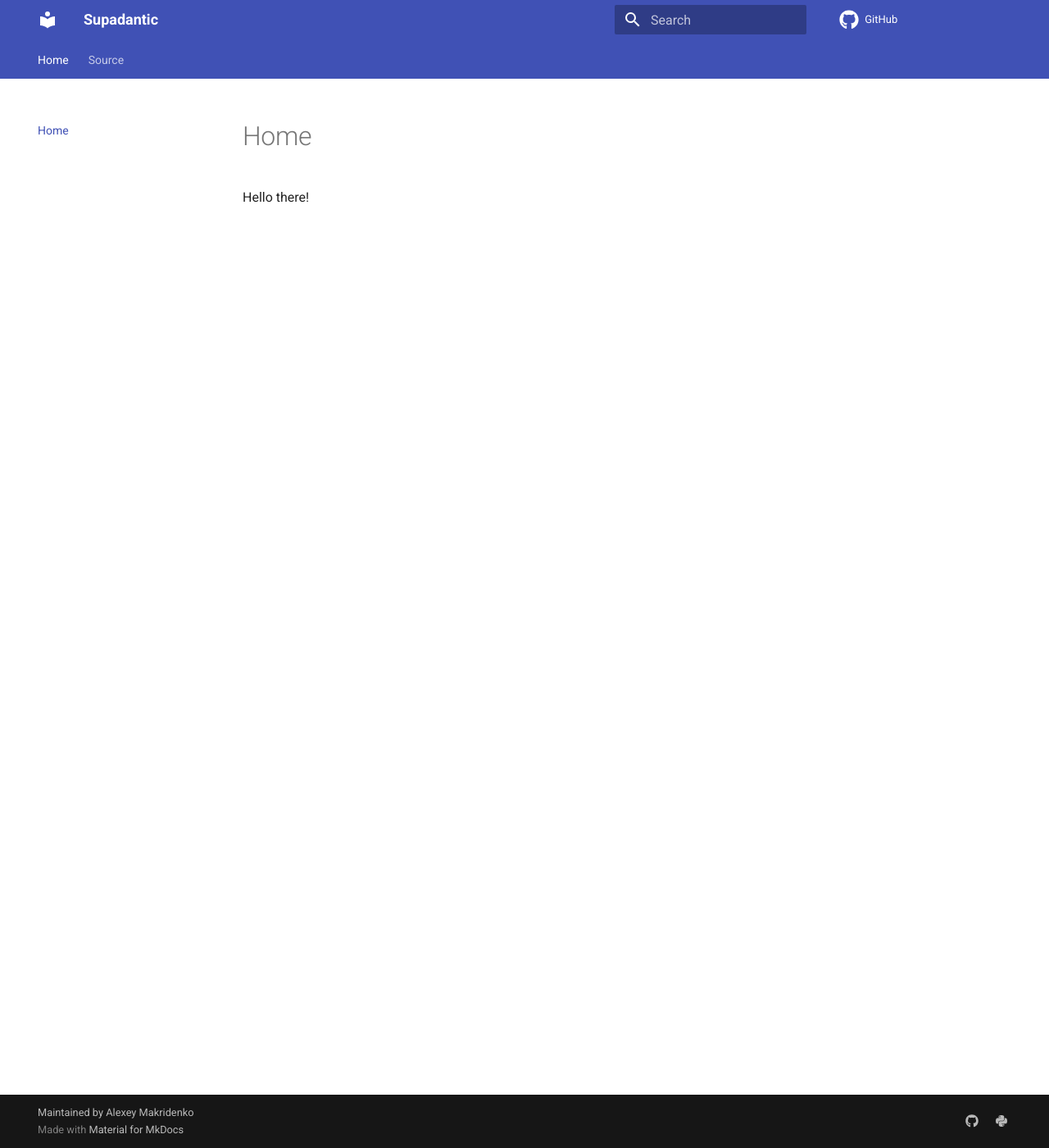
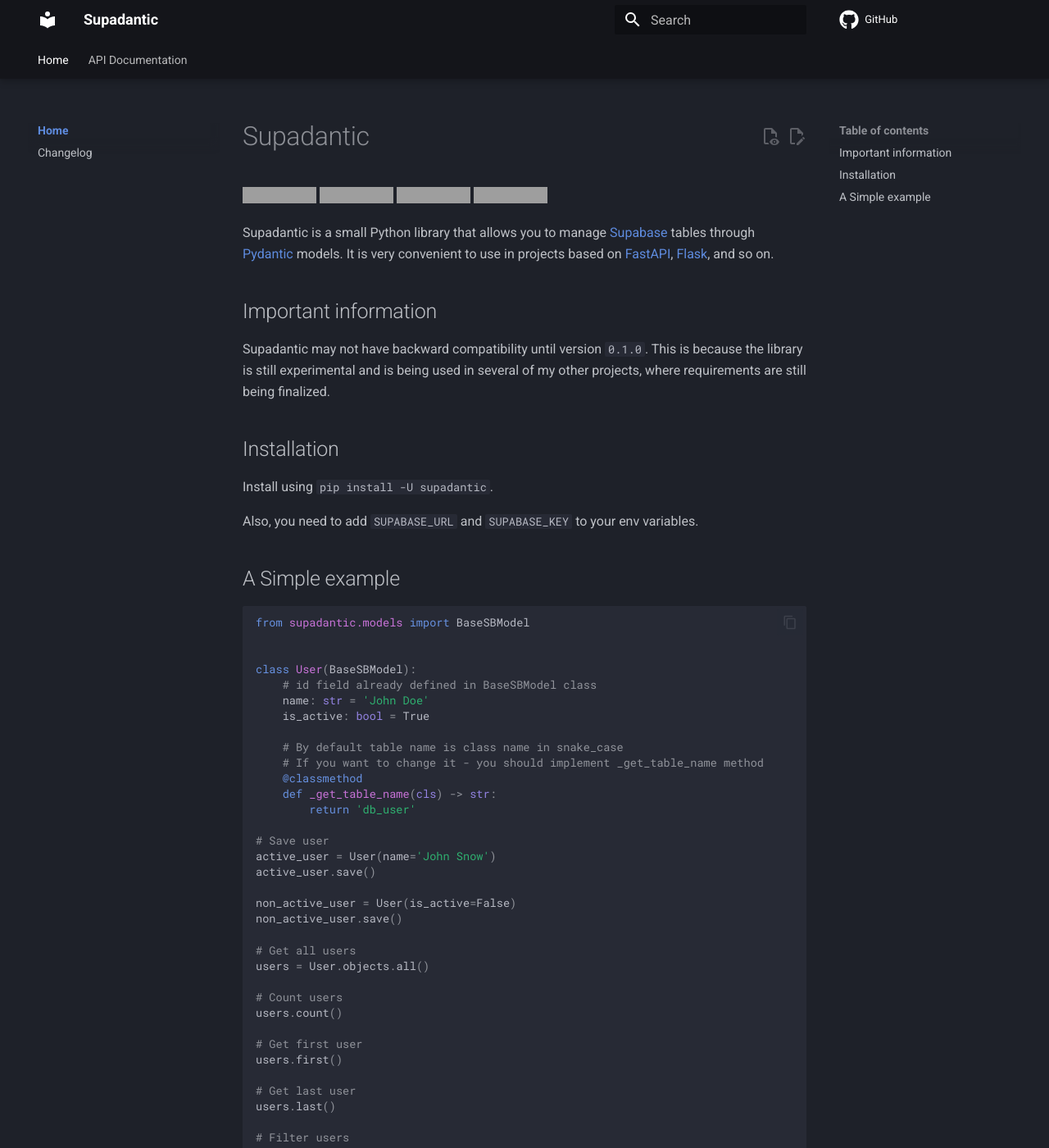
Before and after one commit to makridenko/supadantic, an MkDocs documentation site: the page built from docs/index.md, in a window 1280 px wide and 1400 px high. Shown: the whole window at 82% size. Built offline with MkDocs 1.6.1 and Material for MkDocs 9.7.7, drawn with Linux system fonts in a browser that asks for light colours; comment, search, counter and statistics services are not loaded; some of the changed text lies outside the part shown; grey boxes are pictures that could not be loaded.

````diff
--- a/docs/index.md
+++ b/docs/index.md
@@ -1 +1,72 @@
-Hello there!
+# Supadantic
+
+[![PyPI - Downloads](https://img.shields.io/pypi/dm/supadantic)](https://github.com/makridenko/supadantic)
+[![GitHub License](https://img.shields.io/github/license/makridenko/supadantic)](https://github.com/makridenko/supadantic)
+[![versions](https://img.shields.io/pypi/pyversions/supadantic.svg)](https://github.com/makridenko/supadantic)
+[![pypi](https://img.shields.io/pypi/v/supadantic.svg)](https://pypi.python.org/pypi/supadantic)
+
+Supadantic is a small Python library that allows you to manage [Supabase](https://supabase.com) tables through [Pydantic](https://github.com/pydantic/pydantic) models. It is very convenient to use in projects based on [FastAPI](https://github.com/tiangolo/fastapi), [Flask](https://github.com/pallets/flask), and so on.
+
+
+## Important information
+Supadantic may not have backward compatibility until version `0.1.0`. This is because the library is still experimental and is being used in several of my other projects, where requirements are still being finalized.
+
+
+## Installation
+
+Install using `pip install -U supadantic`.
+
+Also, you need to add `SUPABASE_URL` and `SUPABASE_KEY` to your env variables.
+
+
+## A Simple example
+
+```python
+from supadantic.models import BaseSBModel
+
+
+class User(BaseSBModel):
+    # id field already defined in BaseSBModel class
+    name: str = 'John Doe'
+    is_active: bool = True
+
+    # By default table name is class name in snake_case
+    # If you want to change it - you should implement _get_table_name method
+    @classmethod
+    def _get_table_name(cls) -> str:
+        return 'db_user'
+
+# Save user
+active_user = User(name='John Snow')
+active_user.save()
+
+non_active_user = User(is_active=False)
+non_active_user.save()
+
+# Get all users
+users = User.objects.all()
+
+# Count users
+users.count()
+
+# Get first user
+users.first()
+
+# Get last user
+users.last()
+
+# Filter users
+active_users = User.objects.filter(is_active=True)
+# Or
+active_users = User.objects.exclude(is_active=False)
+
+# Update all active users
+active_users.update(is_active=False)
+
+# Delete all non active users
+User.objects.exclude(is_active=True).delete()
+
+# Get one user and delete
+user = User.objects.get(name='John Doe')
+user.delete()
+```
--- a/mkdocs.yml
+++ b/mkdocs.yml
@@ -5,13 +5,42 @@ site_description: Supadantic is a small Python library that allows you to manage
 copyright: Maintained by <a href="https://github.com/makridenko/">Alexey Makridenko</a>
 
 nav:
-  - Home: index.md
-  - Source:
-    - BaseClient: base-client.md
+  - Home:
+    - Overview: index.md
+    - Changelog: changelog.md
+  - API Documentation:
+    - Clients:
+      - Base:
+        - SingletoneMeta: clients/base/singletone_meta.md
+        - BaseClient: clients/base/base.md
+      - CacheClient: clients/cache.md
+      - SupabaseClient: clients/supabase.md
+    - Models:
+      - BaseSBModel:
+        - ModelMetaclass: models/model_metaclass.md
+        - BaseSBModel: models/base_sb_model.md
+    - QSet: q_set.md
 
 plugins:
   - search
-  - mkdocstrings
+  - mkdocstrings:
+      handlers:
+        python:
+          options:
+            docstring_style: google
+            show_doctring_examples: true
+            merge_init_into_class: true
+            show_source: false
+            docstring_options:
+              ignore_init_summary: true
+            separate_signature: true
+            show_root_heading: true
+            show_root_full_path: false
+            show_signature_annotations: true
+            show_symbol_type_heading: true
+            show_symbol_type_toc: true
+            signature_crossrefs: true
+            summary: true
 
 theme:
   name: 'material'
@@ -19,6 +48,26 @@ theme:
     tabs: true
   icon:
     repo: fontawesome/brands/github
+  features:
+    - announce.dismiss
+    - content.action.edit
+    - content.action.view
+    - content.code.annotate
+    - content.code.copy
+    - content.tooltips
+    - navigation.footer
+    - navigation.indexes
+    - navigation.sections
+    - navigation.tabs
+    - navigation.tabs.sticky
+    - navigation.top
+    - search.highlight
+    - search.suggest
+    - toc.follow
+  palette:
+    scheme: slate
+    primary: black
+    accent: lime
 
 extra:
   social:
@@ -32,3 +81,12 @@ markdown_extensions:
       permalink: true
   - pymdownx.arithmatex:
       generic: true
+  - admonition
+  - pymdownx.keys
+  - pymdownx.magiclink
+  - pymdownx.superfences:
+      custom_fences:
+      - name: mermaid
+        class: mermaid
+  - pymdownx.tasklist:
+      custom_checkbox: true
````
Also changed, not shown: docs/base-client.md (deleted, +0 -1 lines), docs/changelog.md (added, +1 -0 lines), docs/clients/base/base.md (added, +1 -0 lines), docs/clients/base/singletone_meta.md (added, +1 -0 lines), docs/clients/cache.md (added, +1 -0 lines), docs/clients/supabase.md (added, +1 -0 lines), docs/models/base_sb_model.md (added, +1 -0 lines), docs/models/model_metaclass.md (added, +1 -0 lines), docs/q_set.md (added, +1 -0 lines), 6 other files.
